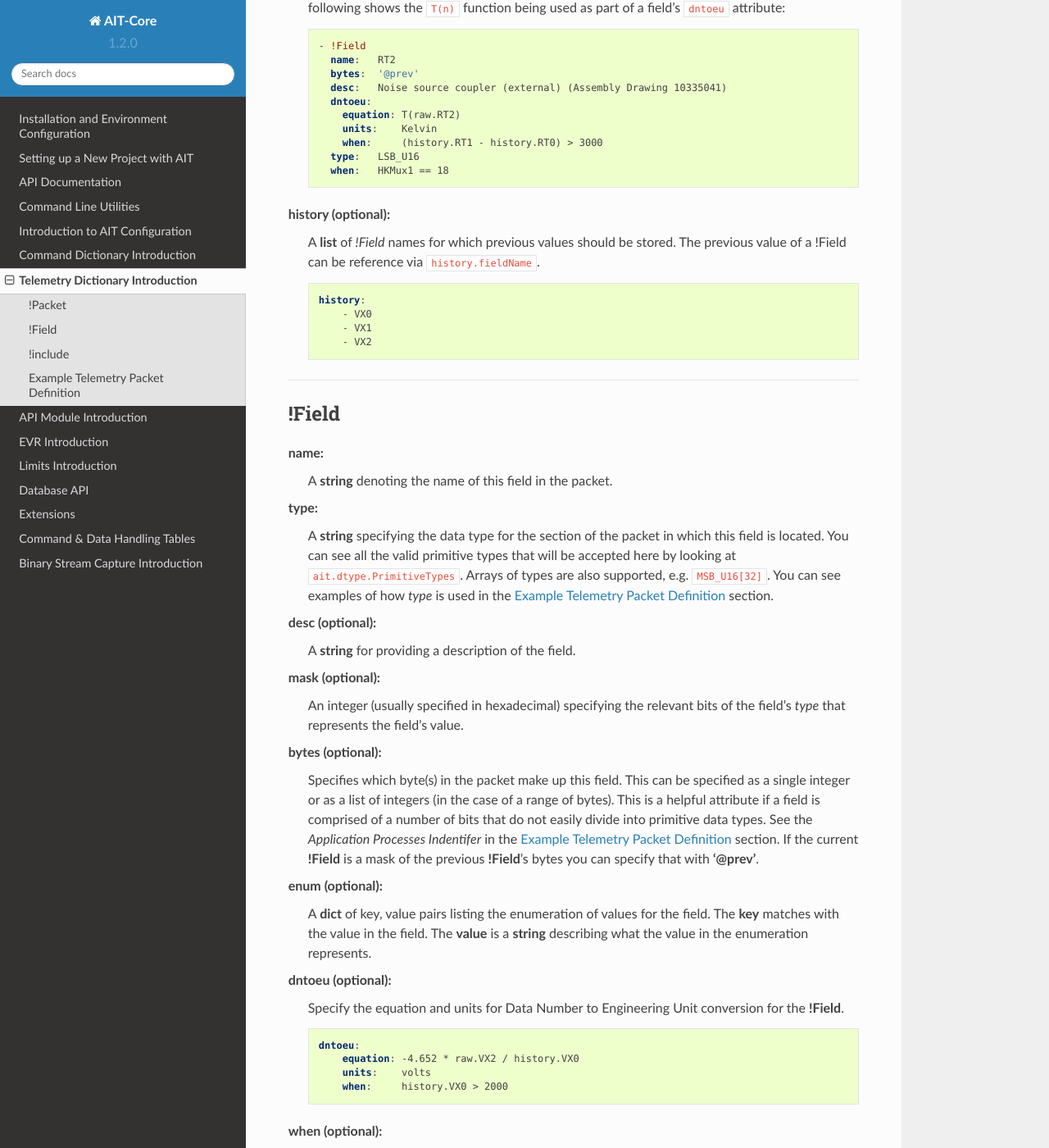
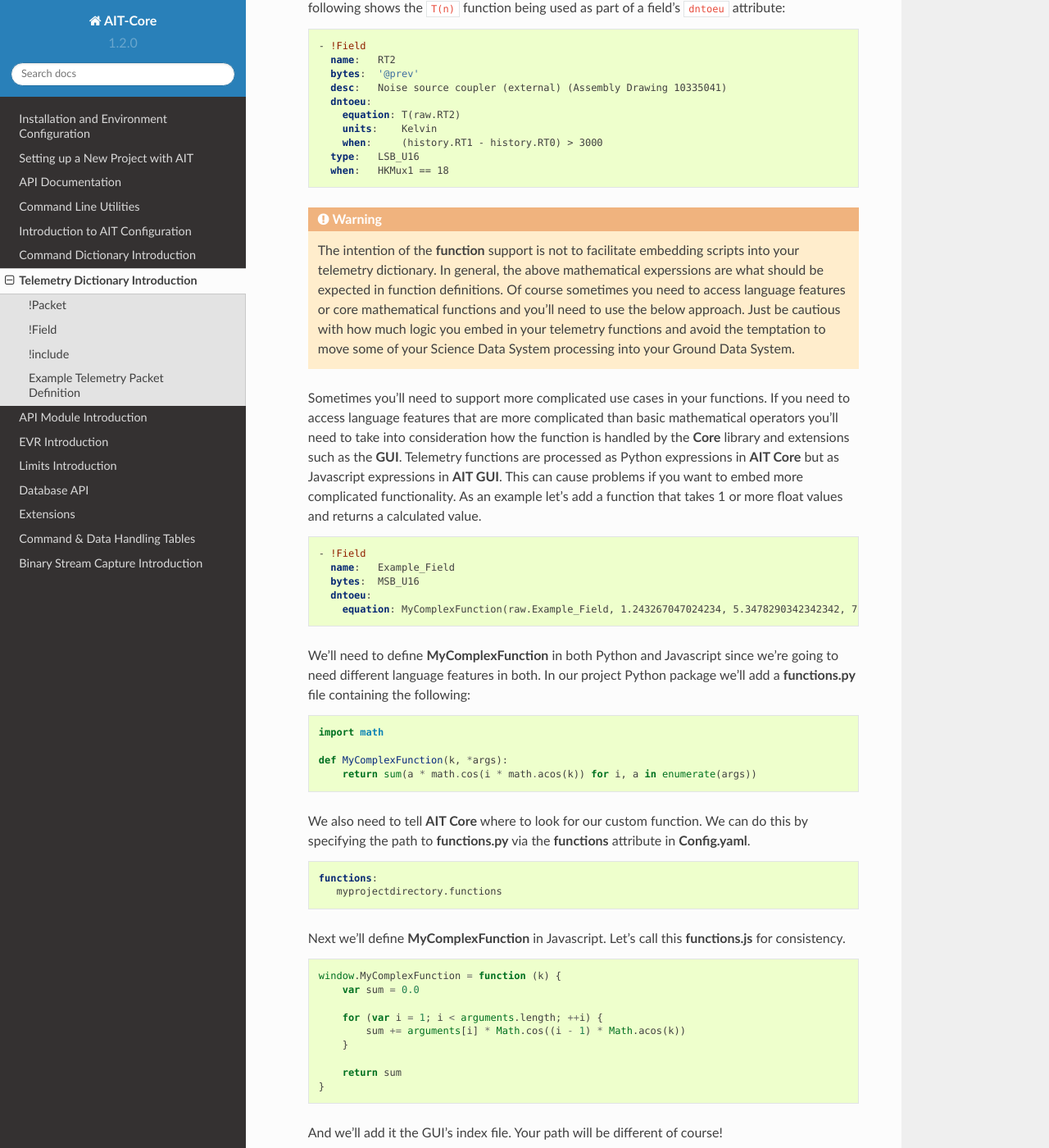
Before and after one commit to NASA-AMMOS/AIT-Core, a Sphinx documentation site: the page built from doc/source/telemetry_intro.rst, in a window 1280 px wide and 1400 px high, scrolled down 2840 px. Shown: the whole window at 82% size. Built offline with Sphinx 7.4.7 and the Read the Docs theme 2.0.0, drawn with Linux system fonts in a browser that asks for light colours; some of the changed text lies outside the part shown.

Commit message:
Issue 121 - Expand telemetry when and dntoeu documentation

```diff
--- a/doc/source/telemetry_intro.rst
+++ b/doc/source/telemetry_intro.rst
@@ -138,6 +138,58 @@
          type:   LSB_U16
          when:   HKMux1 == 18
 
+    .. warning::
+
+       The intention of the **function** support is not to facilitate embedding scripts into your telemetry dictionary. In general, the above mathematical experssions are what should be expected in function definitions. Of course sometimes you need to access language features or core mathematical functions and you'll need to use the below approach. Just be cautious with how much logic you embed in your telemetry functions and avoid the temptation to move some of your Science Data System processing into your Ground Data System.
+
+    Sometimes you'll need to support more complicated use cases in your functions. If you need to access language features that are more complicated than basic mathematical operators you'll need to take into consideration how the function is handled by the **Core** library and extensions such as the **GUI**. Telemetry functions are processed as Python expressions in **AIT Core** but as Javascript expressions in **AIT GUI**. This can cause problems if you want to embed more complicated functionality. As an example let's add a function that takes 1 or more float values and returns a calculated value.
+
+    .. code-block:: yaml
+
+       - !Field
+         name:   Example_Field
+         bytes:  MSB_U16
+         dntoeu:
+           equation: MyComplexFunction(raw.Example_Field, 1.243267047024234, 5.3478290342342342, 72347089237402342)
+
+    We'll need to define **MyComplexFunction** in both Python and Javascript since we're going to need different language features in both. In our project Python package we'll add a **functions.py** file containing the following::
+
+       import math
+
+       def MyComplexFunction(k, *args):
+           return sum(a * math.cos(i * math.acos(k)) for i, a in enumerate(args))
+
+    We also need to tell **AIT Core** where to look for our custom function. We can do this by specifying the path to **functions.py** via the **functions** attribute in **Config.yaml**.
+
+    .. code-block:: yaml
+
+       functions:
+          myprojectdirectory.functions
+
+    Next we'll define **MyComplexFunction** in Javascript. Let's call this **functions.js** for consistency.
+
+    .. code-block:: javascript
+
+       window.MyComplexFunction = function (k) {
+           var sum = 0.0
+
+           for (var i = 1; i < arguments.length; ++i) {
+               sum += arguments[i] * Math.cos((i - 1) * Math.acos(k))
+           }
+
+           return sum
+       }
+
+    And we'll add it the GUI's index file. Your path will be different of course!
+
+    .. code-block:: html
+
+       <head>
+         <script src="js/functions.js"></script>
+       </head>
+
+    Now your function will work as expected in Core and GUI.
+
 history (optional):
     A **list** of *!Field* names for which previous values should be stored. The previous value of a !Field can be reference via ``history.fieldName``.
 
@@ -181,12 +233,20 @@
            units:    volts
            when:     history.VX0 > 2000
 
+    The **equation** attribute can also reference a function defined in your telemetry dictionary. See the above *RT2* field definition above as an example.
+
 when (optional):
     An expression defining when a !Field's value is valid.
 
     .. code-block:: yaml
 
        when: HKMux1 == 0
+
+    A **when** expression can be set at a **!Field** block level or at a **dntoeu** level as shown in the *RT2* field example above.
+
+    If specified at the **!Field** block level the **when** expression determines when the entire **!Field**'s value is valid. If the **when** expression is true, the Field will have a value, otherwise the field will not have any value.
+
+    If specified at the **dntoeu** level the when expression determines when the DN-to-EU will be run for the field value. If the **when** expression is true, the field's DN-to-EU will be run, otherwise the field will only have a raw value associated with it.
 
 ----
 
```
